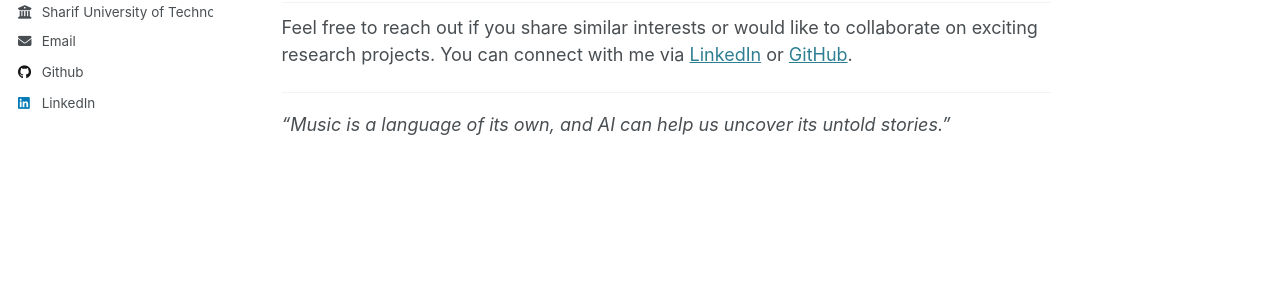
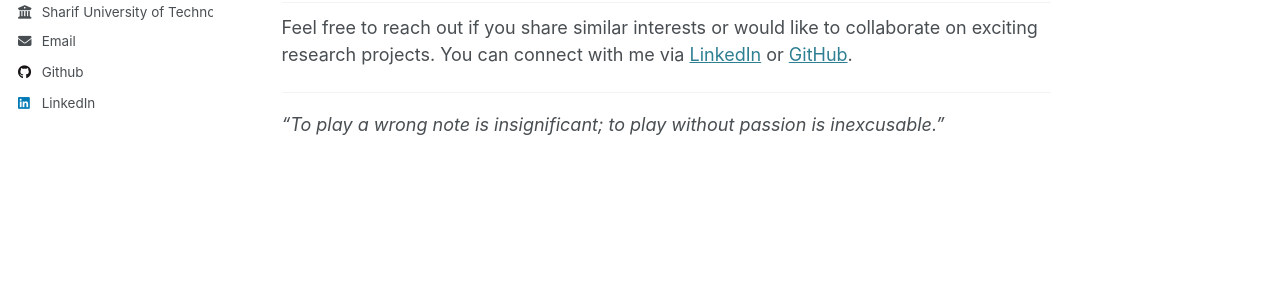
Before and after one commit to dibahadie/DibaHadiEsfangereh, a Jekyll site: the page built from _pages/about.md, in a window 1280 px wide and 900 px high, scrolled down 1011 px. Shown: the part 358-665 px from the top of the window. Built offline with Jekyll 4.4.1, drawn with Linux system fonts in a browser that asks for light colours.

Commit message:
Update about.md

```diff
--- a/_pages/about.md
+++ b/_pages/about.md
@@ -32,4 +32,4 @@ Music is an integral part of my life. I have a deep appreciation for Persian tra
 Feel free to reach out if you share similar interests or would like to collaborate on exciting research projects. You can connect with me via [LinkedIn](https://www.linkedin.com/) or [GitHub](https://github.com/).
 
 ---
-*"Music is a language of its own, and AI can help us uncover its untold stories."*
+*"To play a wrong note is insignificant; to play without passion is inexcusable."*
```
